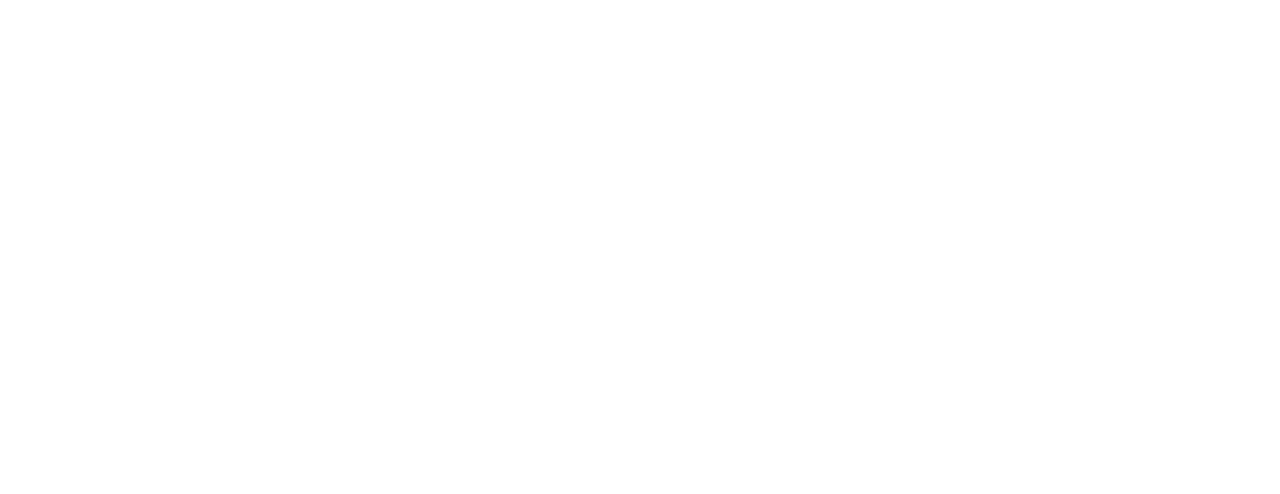
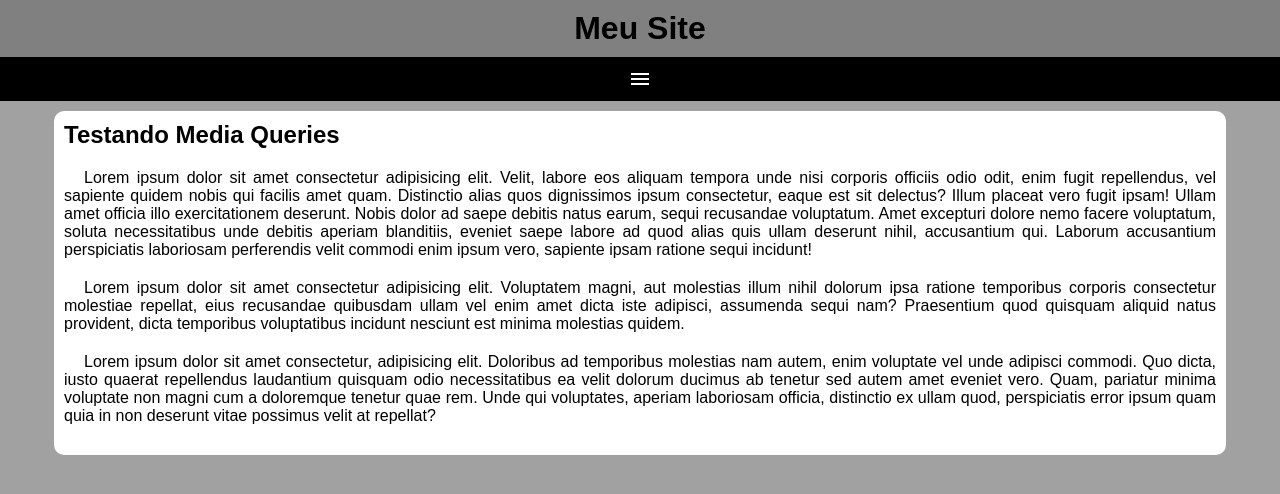
Before and after one commit to Leony76/projeto-mediaquery, a plain HTML site: page index.html in a window 1280 px wide. Drawn offline with Linux system fonts and the light colour scheme.

Commit message:
Feito 30/10/24 17:37

```diff
--- /dev/null
+++ b/estilos/style.css
@@ -0,0 +1,81 @@
+@charset "UTF-8";
+
+* {
+    font-family: Arial, Helvetica, sans-serif;
+    margin: 0px;
+    padding: 0px;
+}
+
+body, html {
+    background-color: rgb(161, 161, 161);
+}
+
+header {
+    background-color: grey;
+}
+
+header > h1 {
+    text-align: center;
+    padding: 10px;
+}
+
+i#burguer {
+    background-color: rgb(0, 0, 0);
+
+    display: block;
+    color: white;
+    text-align: center;
+    padding: 10px;
+}
+
+i#burguer:hover {
+    background-color: rgb(255, 255, 255);
+    display: block;
+    color: rgb(0, 0, 0);
+    text-align: center;
+    padding: 10px;
+    cursor: pointer;
+}
+
+menu {
+    display: none;
+}
+
+menu > ul {
+    list-style-type: none;
+}
+
+menu > ul > li > a {
+    display: block;
+    padding: 10px;
+    text-decoration: none;
+    background-color: rgb(81, 81, 81);
+    color: white;
+    text-align: center;
+    border-top: 2px solid gray;
+}
+
+menu > ul > li > a:hover {
+    background-color: rgb(208, 208, 208);
+    color: rgb(99, 99, 99);
+    font-weight: bold;
+}
+
+main {
+    width: 90vw;
+    background-color: white;
+    margin: 0 auto;
+    padding: 10px;
+    border-radius: 10px;
+    margin-top: 10px;
+}
+
+article > h2 {
+    padding-bottom: 20px;
+}
+
+article > p {
+    text-align: justify;
+    margin-bottom: 20px;
+    text-indent: 20px;
+}
--- a/index.html
+++ b/index.html
@@ -4,8 +4,39 @@
     <meta charset="UTF-8">
     <meta name="viewport" content="width=device-width, initial-scale=1.0">
     <title>Media Query</title>
+    <link rel="stylesheet" href="https://fonts.googleapis.com/icon?family=Material+Icons">
+    <link rel="stylesheet" href="estilos/style.css">
 </head>
 <body>
-
+    <header>
+        <h1>Meu Site</h1>
+        <i id="burguer" class="material-icons" onclick="clickmenu()">menu</i>
+        <menu id="itens">
+            <ul>
+                <li><a href="#">Home</a></li>
+                <li><a href="#">Catálogo</a></li>
+                <li><a href="#">Jogos</a></li>
+                <li><a href="#">Miscelâneo</a></li>
+                <li><a href="#">Saiba Mais</a></li>
+            </ul>
+        </menu>
+    </header>
+    <main>
+        <article>
+            <h2>Testando Media Queries</h2>
+            <p>Lorem ipsum dolor sit amet consectetur adipisicing elit. Velit, labore eos aliquam tempora unde nisi corporis officiis odio odit, enim fugit repellendus, vel sapiente quidem nobis qui facilis amet quam. Distinctio alias quos dignissimos ipsum consectetur, eaque est sit delectus? Illum placeat vero fugit ipsam! Ullam amet officia illo exercitationem deserunt. Nobis dolor ad saepe debitis natus earum, sequi recusandae voluptatum. Amet excepturi dolore nemo facere voluptatum, soluta necessitatibus unde debitis aperiam blanditiis, eveniet saepe labore ad quod alias quis ullam deserunt nihil, accusantium qui. Laborum accusantium perspiciatis laboriosam perferendis velit commodi enim ipsum vero, sapiente ipsam ratione sequi incidunt!</p>
+            <p>Lorem ipsum dolor sit amet consectetur adipisicing elit. Voluptatem magni, aut molestias illum nihil dolorum ipsa ratione temporibus corporis consectetur molestiae repellat, eius recusandae quibusdam ullam vel enim amet dicta iste adipisci, assumenda sequi nam? Praesentium quod quisquam aliquid natus provident, dicta temporibus voluptatibus incidunt nesciunt est minima molestias quidem.</p>
+            <p>Lorem ipsum dolor sit amet consectetur, adipisicing elit. Doloribus ad temporibus molestias nam autem, enim voluptate vel unde adipisci commodi. Quo dicta, iusto quaerat repellendus laudantium quisquam odio necessitatibus ea velit dolorum ducimus ab tenetur sed autem amet eveniet vero. Quam, pariatur minima voluptate non magni cum a doloremque tenetur quae rem. Unde qui voluptates, aperiam laboriosam officia, distinctio ex ullam quod, perspiciatis error ipsum quam quia in non deserunt vitae possimus velit at repellat?</p>
+        </article>
+    </main>
+    <script>
+        function clickmenu() {
+            if (itens.style.display == 'block') {
+                itens.style.display = 'none'
+            } else {
+                itens.style.display = 'block'
+            }
+        }
+    </script>
 </body>
 </html>
```
